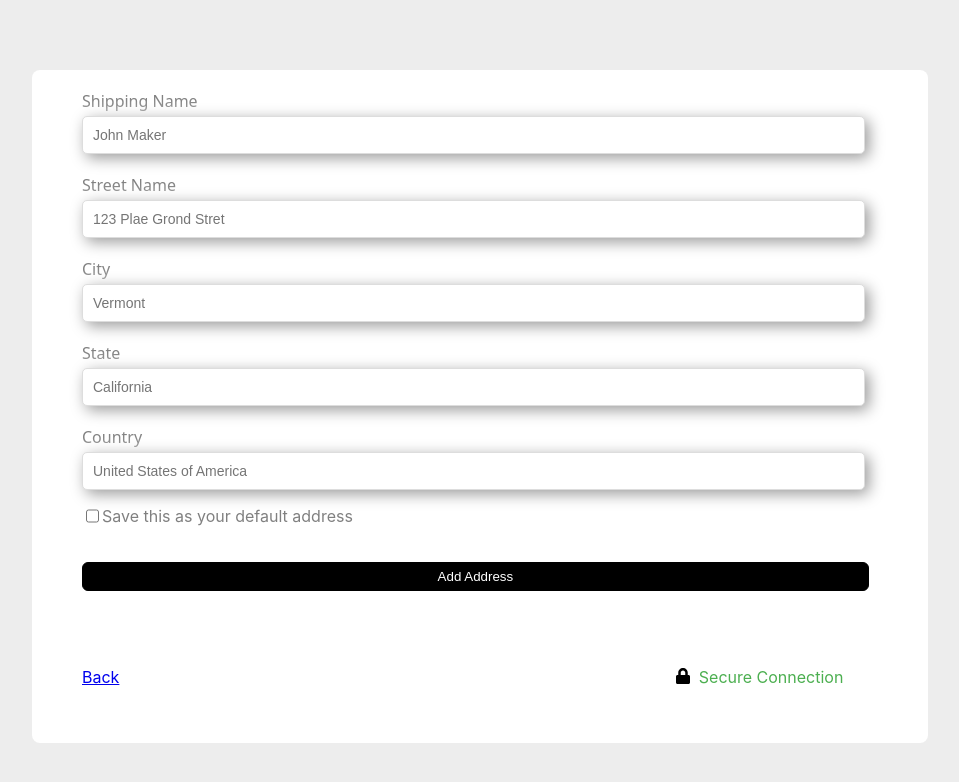
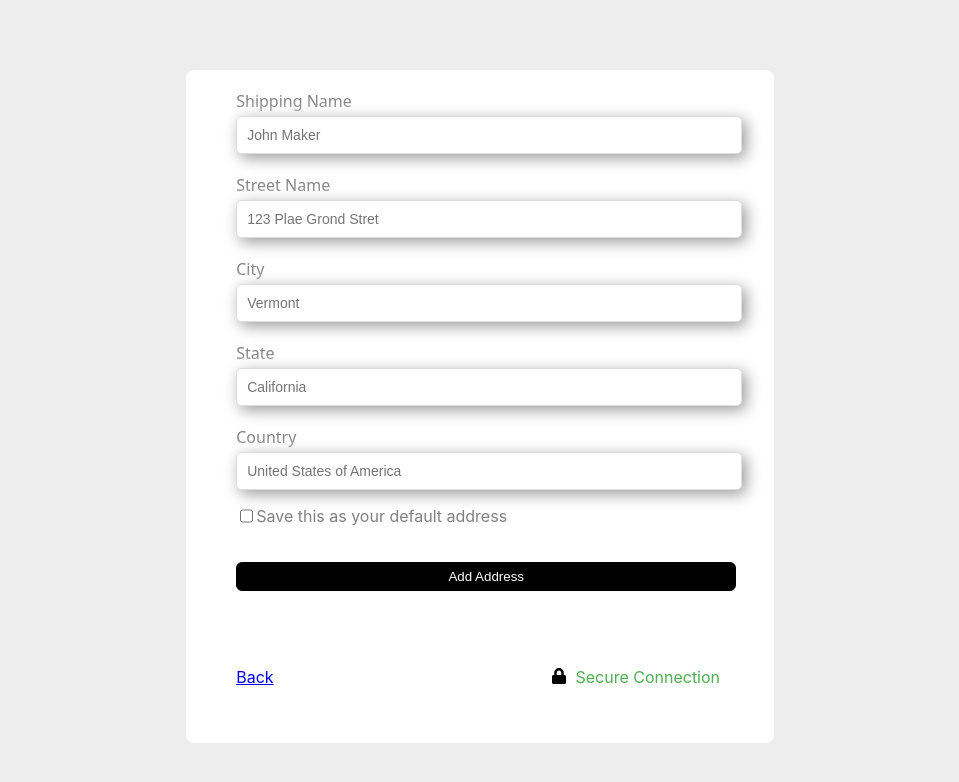
Before and after one commit to prospersibanda/e-commerce-store, a React (Create React App) app: page /address in a window 1280 px wide. Shown: the top 782 px of the page, without its empty margins (160-1119 px from the left). Built offline with nearby package versions, Linux system fonts and the light colour scheme; a web font is replaced by a local one.

Commit message:
Centered the address form and made the add to bag button smaller from the product page.

```diff
--- a/src/Styles/address.css
+++ b/src/Styles/address.css
@@ -4,7 +4,7 @@ span {
 
 .address-container {
   background-color: #ededed;
-  width:70%;
+  width:60%;
   display: block;
   margin: 0 auto;
   margin-top: 60px;
@@ -19,6 +19,9 @@ span {
   padding-left: 50px;
   border-radius: 8px;
   padding-bottom: 40px;
+  width: 70%;
+  display: block;
+  margin: 0 auto;
 }
 
 .address-form input[type="text"] {
--- a/src/Styles/product-page.css
+++ b/src/Styles/product-page.css
@@ -20,7 +20,7 @@
 
 .side-images {
   display: flex;
-  flex-direction: column; /* Align side images vertically */
+  flex-direction: column;
   justify-content: flex-start;
   width: 10%;
   height: 8px;
@@ -68,7 +68,7 @@
   color: grey;
 }
 .product-page-section hr {
- height: 2px;
+  height: 2px;
   width: 90%;
   background-color: black;
 }
@@ -78,5 +78,6 @@
 }
 
 .add-to-bag {
-  width: 90%;
+  width: 70%;
+  margin-right: -30px;
 }
```
